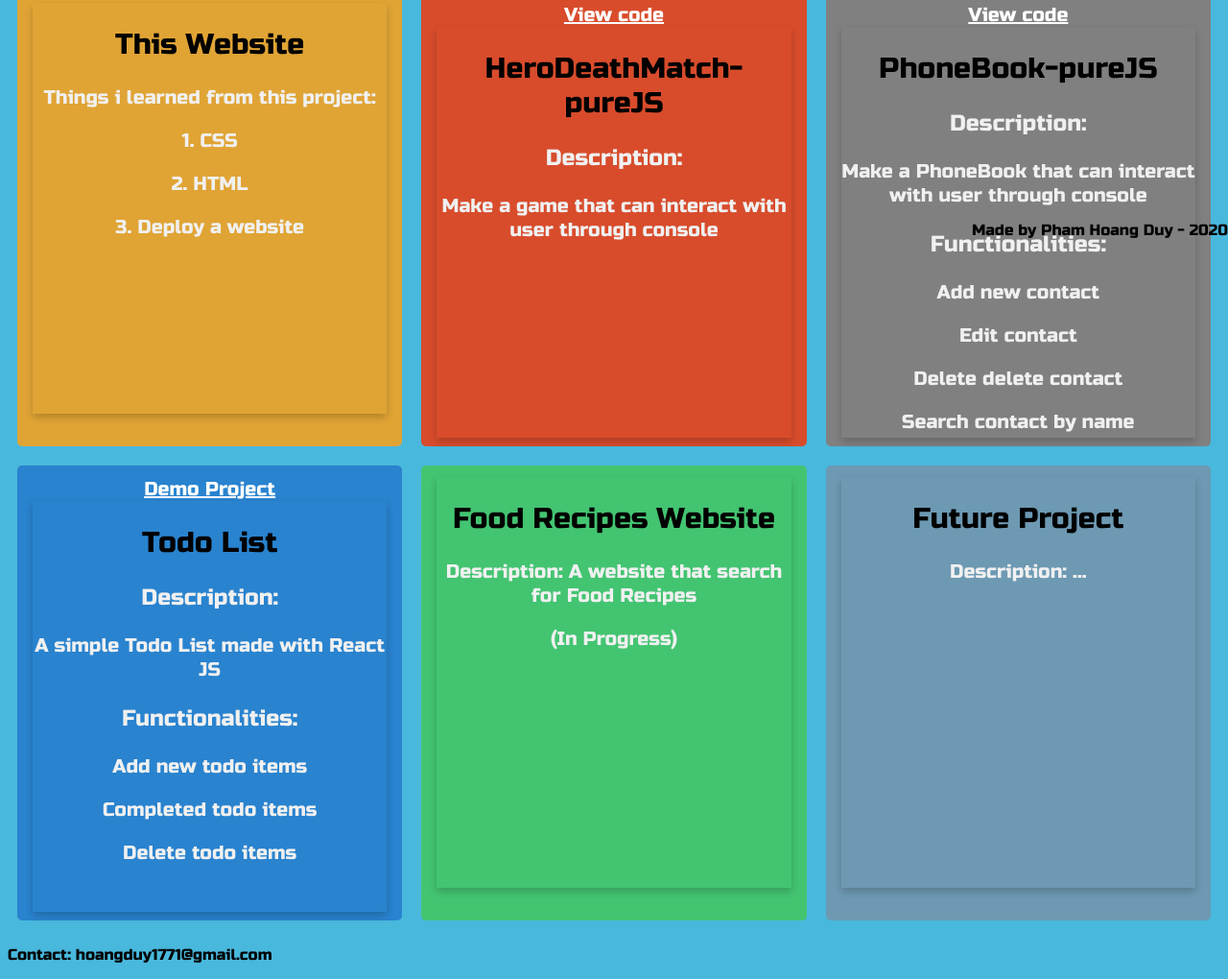
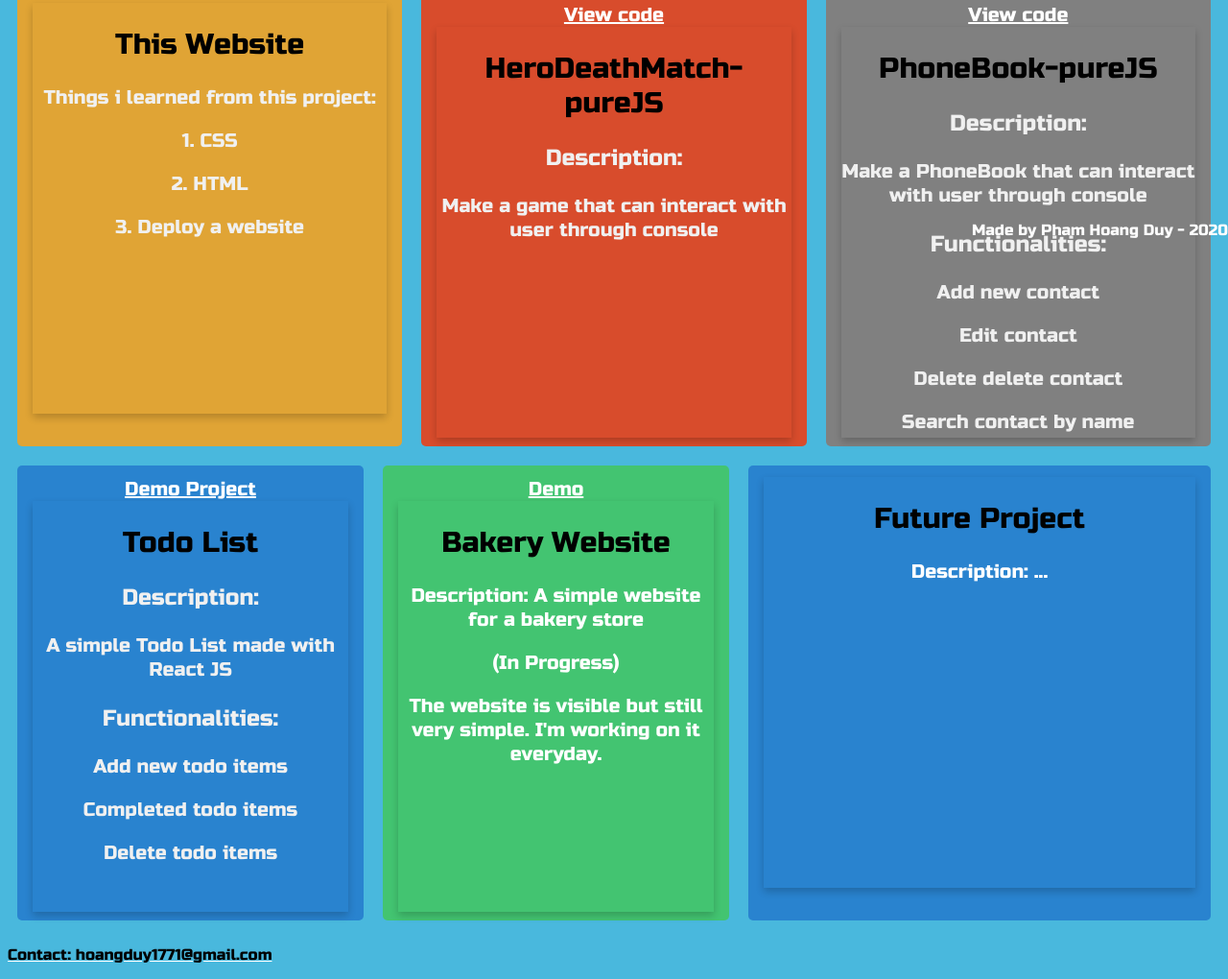
Before and after one commit to hoangduy1771/My-Portfolio, a plain HTML site: page WebHosting/public/index.html in a window 1280 px wide. Shown: the part 535-1555 px from the top of the page at 96% size. Drawn offline with Linux system fonts and the light colour scheme.

Commit message:
update add bakery store project

```diff
--- a/WebHosting/public/index.html
+++ b/WebHosting/public/index.html
@@ -105,15 +105,17 @@
         </div>
 
         <div class="flip-card project-item2">
-            <div class="flip-card-inner">
-                <div class="flip-card-front">
-                    <h2 class="project-header">Food Recipes Website</h2>
-                    <p>Description: A website that search for Food Recipes</p>
-                    <p>(In Progress)</p>
+            <a class="project-link" href="https://boni-bakery.web.app/" target="_blank" rel="noopener noreferrer">Demo
+                <div class="flip-card-inner">
+                    <div class="flip-card-front">
+                        <h2 class="project-header">Bakery Website</h2>
+                        <p>Description: A simple website for a bakery store</p>
+                        <p>(In Progress)</p>
+                        <p>The website is visible but still very simple. I'm working on it everyday.</p>
+                    </div>
+                    <div class="flip-card-back"><img src="./preload/assets/img/htmlcssjs-img.png"
+                            style="width: 100%; height: 100%;" /></div>
                 </div>
-                <div class="flip-card-back"><img src="./preload/assets/img/reactjs.png"
-                        style="width: 100%; height: 100%;" /></div>
-            </div>
         </div>
         <div class="flip-card project-item2">
             <div class="flip-card-inner">
```
